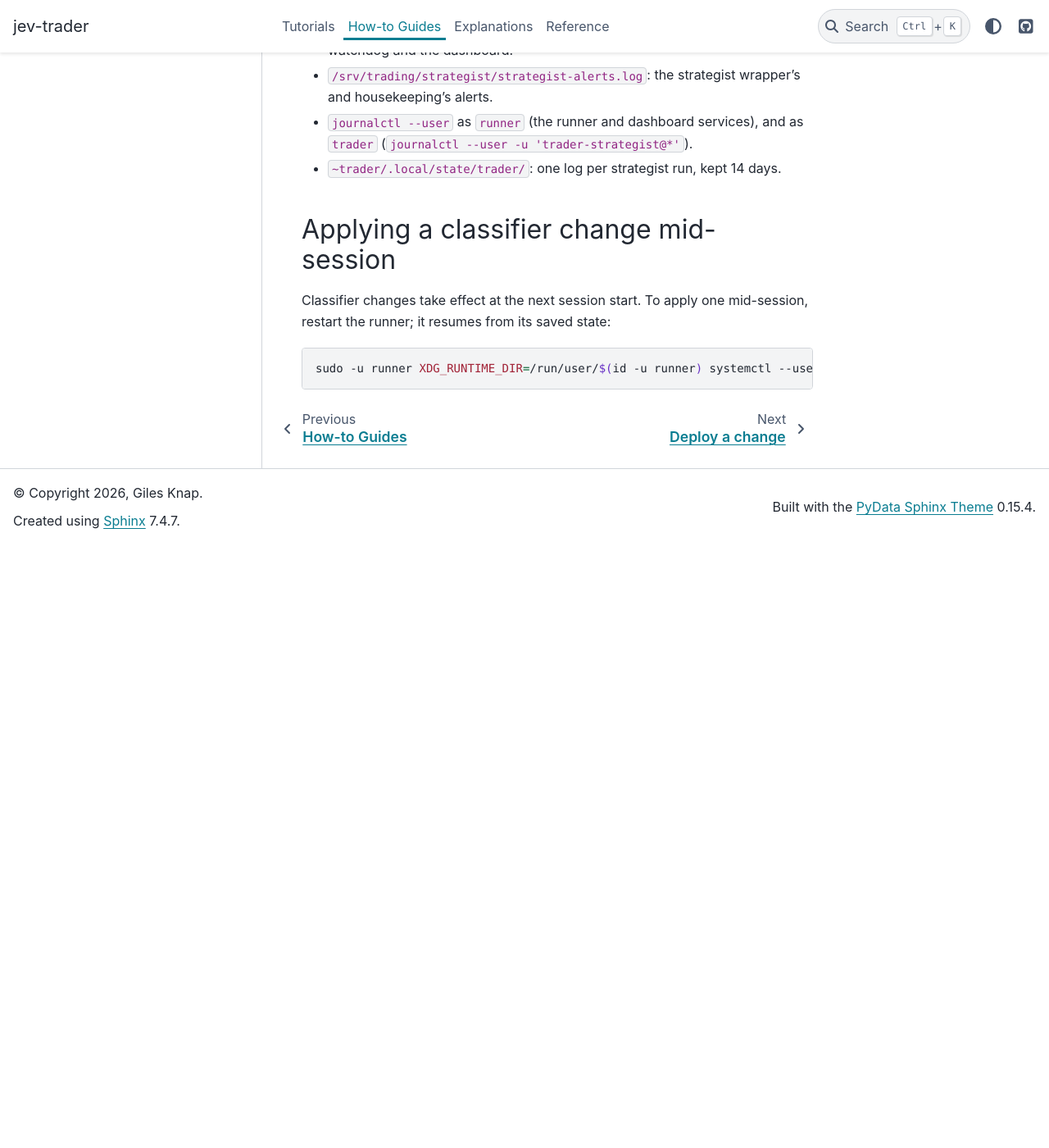
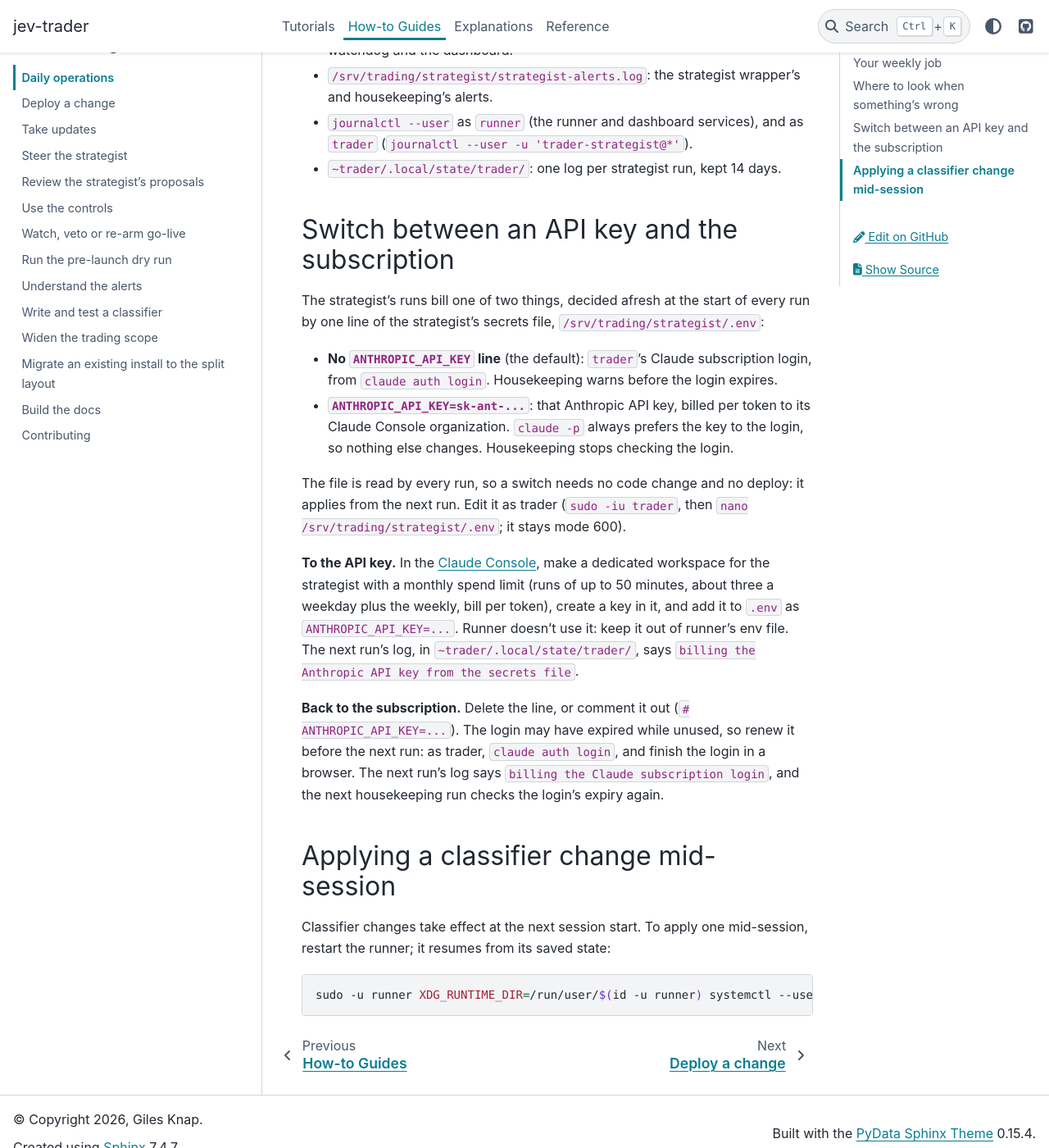
Before and after one commit to gilesknap/jev-trader, a Sphinx documentation site: the page built from docs/how-to/daily-operations.md, in a window 1280 px wide and 1400 px high, scrolled down 1772 px. Shown: the whole window at 82% size. Built offline with Sphinx 7.4.7 and the PyData theme 0.15.4, drawn with Linux system fonts in a browser that asks for light colours; before the commit the page ends 2437 px from its top, so only the background shows below that; some of the changed text lies outside the part shown.

Commit message:
Let the strategist bill an Anthropic API key instead of the login
An ANTHROPIC_API_KEY line in the strategist's secrets file now makes
strategist.sh export that key for the `claude -p` run only (headless
claude always prefers it to the subscription login). Without the line,
runs use trader's subscription login as before. Any inherited
ANTHROPIC_API_KEY or ANTHROPIC_AUTH_TOKEN is still dropped, and the key
never reaches argv or the log. The file is read every run, so removing
the line switches back with no deploy.

Housekeeping skips the login-expiry check while the key is set.
Docs gain a "Switch between an API key and the subscription" section.

Co-Authored-By: Claude Opus 5.5 <noreply@anthropic.com>
Claude-Session: https://claude.ai/code/session_01Uybqz7jZi6kcfyvT7Tw7tN

```diff
--- a/docs/how-to/daily-operations.md
+++ b/docs/how-to/daily-operations.md
@@ -5,7 +5,7 @@ What happens on a normal day, and what's yours to do. Local times are from `conf
 
 | When (UK, as shipped) | What |
 |---|---|
-| 09:00 daily | Housekeeping checks: OpenRouter credit, token and Claude login expiry, undeployed merges in either repository, disk (see [Alerts](alerts.md)) |
+| 09:00 daily | Housekeeping checks: OpenRouter credit, token and Claude login expiry (the login only without an API key), undeployed merges in either repository, disk (see [Alerts](alerts.md)) |
 | 12:50 Mon–Fri | The runner starts, checks Alpaca's calendar and waits for the open |
 | 30–75 min before the open | The strategist's pre-market run (short) |
 | open–close | The runner trades. The watchdog checks its heartbeat every 10 minutes. Any position the engine didn't open (left from a crash, or **bought by hand**) is sold within about a minute of the first tick after the open, with an urgent alert |
@@ -43,6 +43,33 @@ code. (Config changes always show their diff.)
   (`journalctl --user -u 'trader-strategist@*'`).
 - `~trader/.local/state/trader/`: one log per strategist run, kept 14 days.
 
+## Switch between an API key and the subscription
+
+The strategist's runs bill one of two things, decided afresh at the start of every run by one line
+of the strategist's secrets file, `/srv/trading/strategist/.env`:
+
+- **No `ANTHROPIC_API_KEY` line** (the default): `trader`'s Claude subscription login, from
+  `claude auth login`. Housekeeping warns before the login expires.
+- **`ANTHROPIC_API_KEY=sk-ant-...`**: that Anthropic API key, billed per token to its Claude
+  Console organization. `claude -p` always prefers the key to the login, so nothing else changes.
+  Housekeeping stops checking the login.
+
+The file is read by every run, so a switch needs no code change and no deploy: it applies from the
+next run. Edit it as trader (`sudo -iu trader`, then `nano /srv/trading/strategist/.env`; it stays
+mode 600).
+
+**To the API key.** In the [Claude Console](https://platform.claude.com), make a dedicated
+workspace for the strategist with a monthly spend limit (runs of up to 50 minutes, about three
+a weekday plus the weekly, bill per token), create a key in it, and add it to
+`.env` as `ANTHROPIC_API_KEY=...`. Runner doesn't use it: keep it out of runner's env file. The
+next run's log, in `~trader/.local/state/trader/`, says `billing the Anthropic API key from the
+secrets file`.
+
+**Back to the subscription.** Delete the line, or comment it out (`# ANTHROPIC_API_KEY=...`). The
+login may have expired while unused, so renew it before the next run: as trader, `claude auth
+login`, and finish the login in a browser. The next run's log says `billing the Claude
+subscription login`, and the next housekeeping run checks the login's expiry again.
+
 ## Applying a classifier change mid-session
 
 Classifier changes take effect at the next session start. To apply one mid-session, restart the
```
Also changed, not shown: DESIGN.md (+1 -1 lines), docs/explanations/strategist.md (+5 -2 lines), docs/how-to/alerts.md (+3 -1 lines), docs/reference/configuration.md (+1 -0 lines), docs/tutorials/installation.md (+2 -2 lines), 5 other files.
